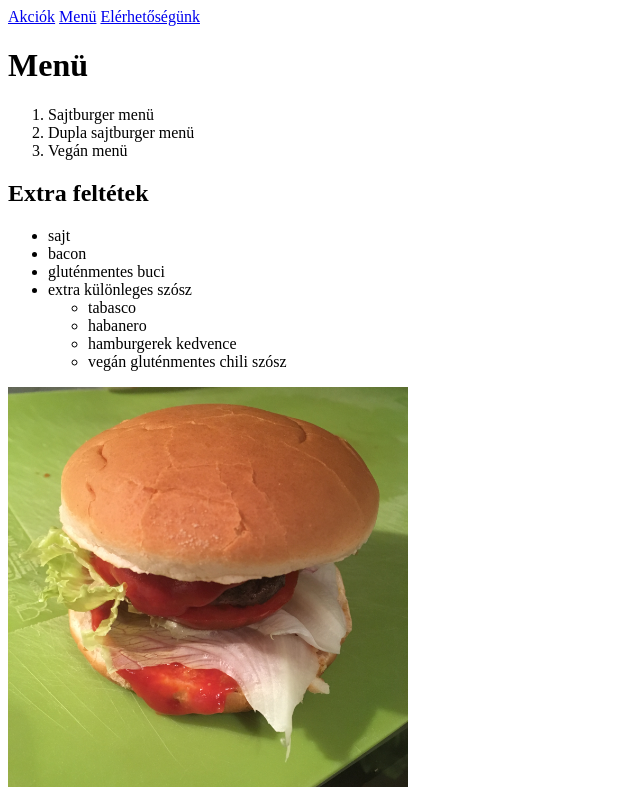
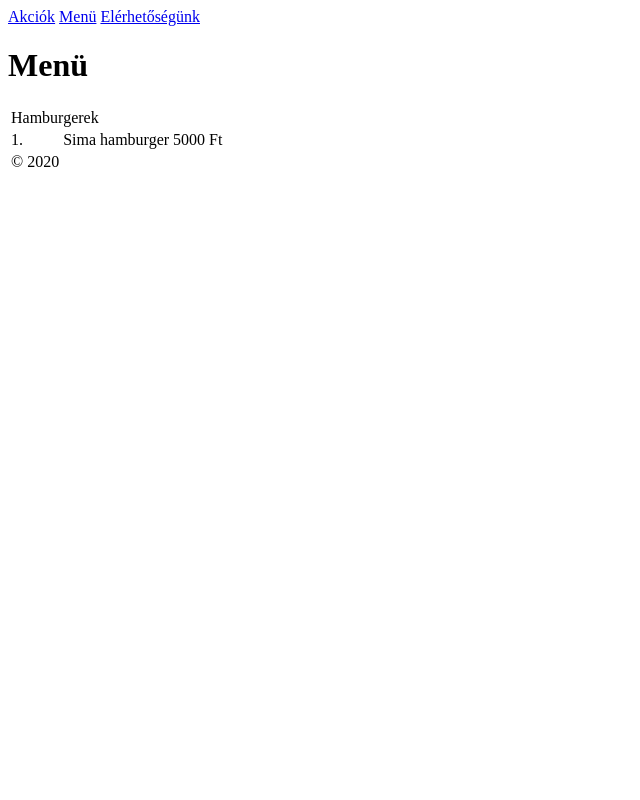
Before and after one commit to balazsbanyasz/balazsbanyasz.github.io, a plain HTML site: page pages/menu.html in a window 1280 px wide. Shown: the whole page, without its empty margins (0-640 px from the left). Drawn offline with Linux system fonts and the light colour scheme.

Commit message:
Update menu.html

```diff
--- a/pages/menu.html
+++ b/pages/menu.html
@@ -10,24 +10,24 @@
     <a href="/pages/menu.html">Menü</a>
     <a href="/pages/kapcsolat.html">Elérhetőségünk</a>
     <h1>Menü</h1>
-    <ol>
-    <li>Sajtburger menü</li>
-        <li>Dupla sajtburger menü</li>
-        <li>Vegán menü</li>
-    </ol>
-    <h2>Extra feltétek</h2>
-    <ul>
-        <li>sajt</li>
-        <li>bacon</li>
-        <li>gluténmentes buci</li>
-        <li>extra különleges szósz</li>
-        <ul>
-            <li>tabasco</li>
-            <li>habanero</li>
-            <li>hamburgerek kedvence</li>
-            <li>vegán gluténmentes chili szósz</li>
-        </ul>
-    </ul>
-    <img src="/img/IMG_0843.JPG" alt="juicy hamburger pic" width=400>
+    <table>
+        <thead>
+            <tr>
+                <td colspan="3">
+                    Hamburgerek
+                </td>
+            </tr>
+        </thead>
+        <tr>
+            <td>1.</td>
+            <td>Sima hamburger</td>
+            <td>5000 Ft</td>
+        </tr>
+        <tfoot>
+            <tr colspan="3">
+                <td>&copy; 2020</td>
+            </tr>
+        </tfoot>
+    </table>
 </body>
 </html>
```
